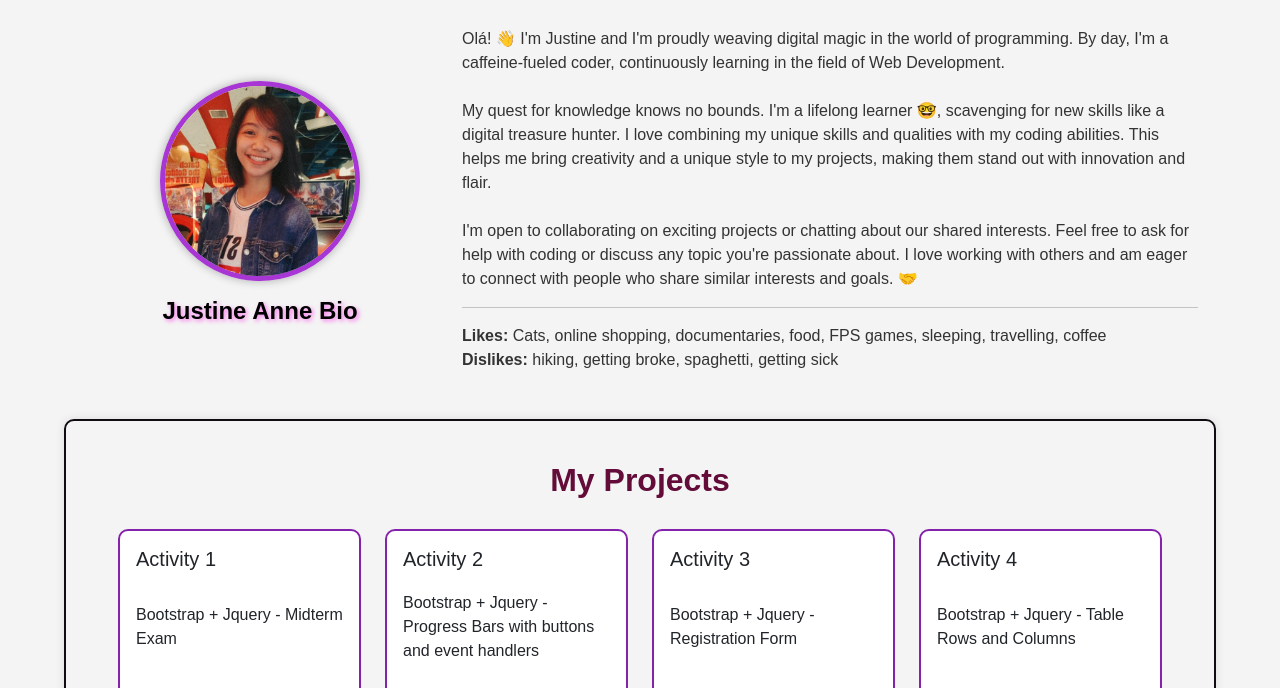
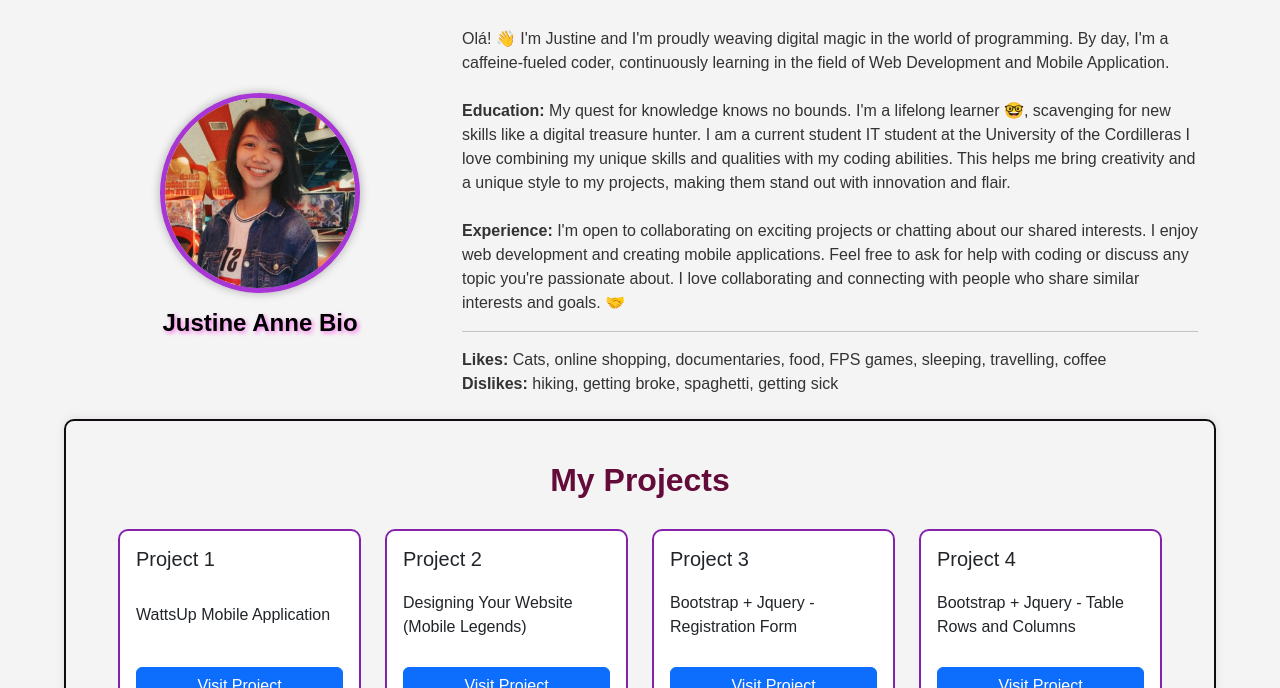
Before and after one commit to juxt33n/juxt33n.github.io, a plain HTML site: page index.html in a window 1280 px wide. Shown: the part 717-1405 px from the top of the page. Drawn offline with nearby package versions, Linux system fonts and the light colour scheme; a script that the page names is missing.

Commit message:
Update2 index.html

```diff
--- a/index.html
+++ b/index.html
@@ -211,18 +211,17 @@
             <p>
               Olá! 👋 I'm Justine and I'm proudly weaving digital magic in
               the world of programming. By day, I'm a caffeine-fueled coder,
-              continuously learning in the field of Web Development.<br />
+              continuously learning in the field of Web Development and Mobile Application.<br />
               <br />
-              My quest for knowledge knows no bounds. I'm a lifelong learner 🤓,
-              scavenging for new skills like a digital treasure hunter. I love
+              <strong>Education: </strong>My quest for knowledge knows no bounds. I'm a lifelong learner 🤓,
+              scavenging for new skills like a digital treasure hunter. I am a current student IT student at the University of the Cordilleras I love
               combining my unique skills and qualities with my coding abilities.
               This helps me bring creativity and a unique style to my projects,
               making them stand out with innovation and flair.<br />
               <br />
-              I'm open to collaborating on exciting projects or chatting about
-              our shared interests. Feel free to ask for help with coding or
-              discuss any topic you're passionate about. I love working with
-              others and am eager to connect with people who share similar
+              <strong>Experience: </strong>I'm open to collaborating on exciting projects or chatting about
+              our shared interests. I enjoy web development and creating mobile applications. Feel free to ask for help with coding or
+              discuss any topic you're passionate about. I love collaborating and connecting with people who share similar
               interests and goals. 🤝<br />
               <hr>
               <strong>Likes: </strong>Cats, online shopping, documentaries, food, FPS games, sleeping, travelling, coffee <br />
@@ -243,10 +242,10 @@
             <div class="card mb-4 h-100">
               <div class="card-body d-flex flex-column justify-content-between">
 
-                <h5 class="card-title">Activity 1</h5>
-                <p class="card-text">Bootstrap + Jquery - Midterm Exam</p>
+                <h5 class="card-title">Project 1</h5>
+                <p class="card-text">WattsUp Mobile Application</p>
                 <a
-                  href="BioJustine_MidtermExam.html"
+                  href="https://drive.google.com/drive/folders/1sVi19m_OFEv-vVKcrYnANaUpCQ0j_ZQ0?usp=drive_link"
                   class="btn btn-primary"
                   target="_blank"
                   >Visit Project</a
@@ -259,13 +258,12 @@
             <div class="card mb-4 h-100">
               <div class="card-body d-flex flex-column justify-content-between">
 
-                <h5 class="card-title">Activity 2</h5>
+                <h5 class="card-title">Project 2</h5>
                 <p class="card-text">
-                  Bootstrap + Jquery - Progress Bars with buttons and event
-                  handlers
+                  Designing Your Website (Mobile Legends)
                 </p>
                 <a
-                  href="Bio_JSAct1.html"
+                  href="ml/index.html"
                   class="btn btn-primary"
                   target="_blank"
                   >Visit Project</a
@@ -277,7 +275,7 @@
             <div class="card mb-4 h-100">
               <div class="card-body d-flex flex-column justify-content-between">
 
-                <h5 class="card-title">Activity 3</h5>
+                <h5 class="card-title">Project 3</h5>
                 <p class="card-text">Bootstrap + Jquery - Registration Form</p>
                 <a
                   href="3s_CIT14_BootStrap-JavaScript-Activity-2.html"
@@ -292,7 +290,7 @@
             <div class="card mb-4 h-100">
               <div class="card-body d-flex flex-column justify-content-between">
 
-                <h5 class="card-title">Activity 4</h5>
+                <h5 class="card-title">Project 4</h5>
                 <p class="card-text">
                   Bootstrap + Jquery - Table Rows and Columns
                 </p>
```
